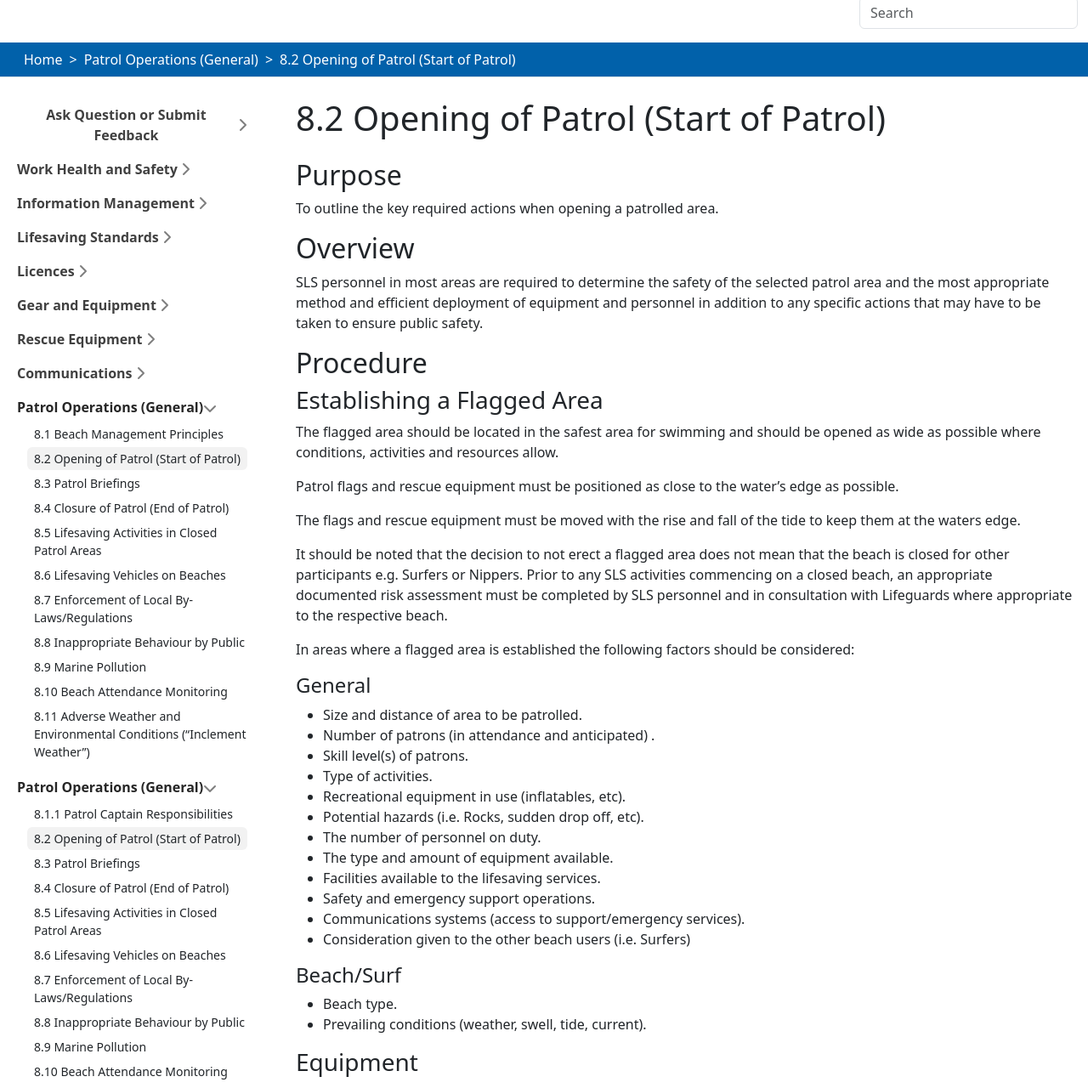
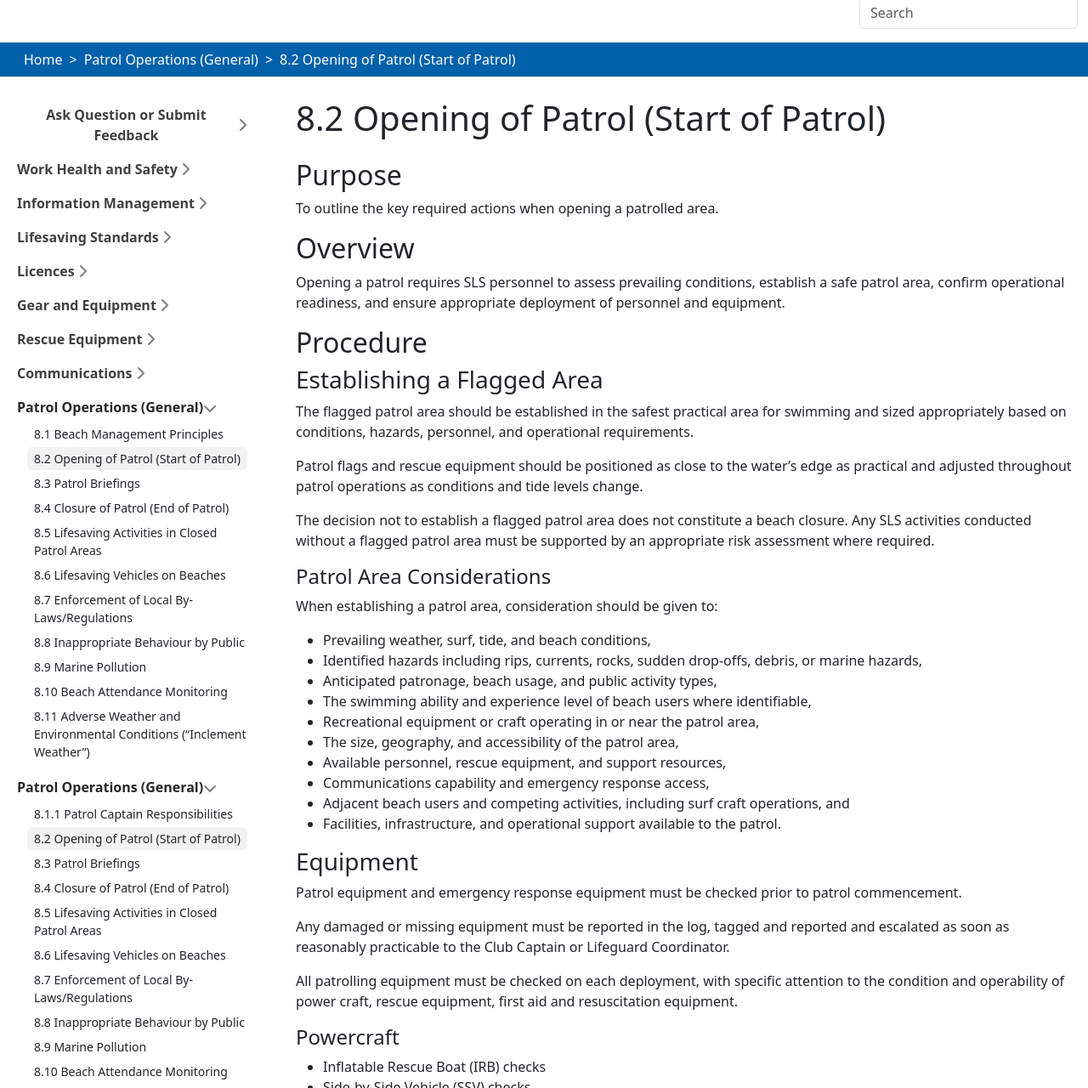
Before and after one commit to slssa-soc/sops-working, a Jekyll site: the page built from 8-patrol-operations-general/8.2-opening-of-patrol-start-of-patrol.md, in a window 1280 px wide and 1400 px high, cut to the strip 120-1400 px from the top of the window. Shown: the whole strip at 85% size. Built offline with Jekyll 4.4.1, drawn with Linux system fonts in a browser that asks for light colours; some of the changed text lies outside the part shown.

Commit message:
Refine SOP 8.2 Opening of Patrol with operational risk assessment, patrol area considerations, equipment readiness, and SOC sign-on procedures

```diff
--- a/8-patrol-operations-general/8.2-opening-of-patrol-start-of-patrol.md
+++ b/8-patrol-operations-general/8.2-opening-of-patrol-start-of-patrol.md
@@ -12,47 +12,38 @@ To outline the key required actions when opening a patrolled area.
 
 ## Overview
 
-SLS personnel in most areas are required to determine the safety of the selected patrol area and the most appropriate method and efficient deployment of equipment and personnel in addition to any specific actions that may have to be taken to ensure public safety.
+Opening a patrol requires SLS personnel to assess prevailing conditions, establish a safe patrol area, confirm operational readiness, and ensure appropriate deployment of personnel and equipment.
 
 ## Procedure
 
 ### Establishing a Flagged Area
 
-The flagged area should be located in the safest area for swimming and should be opened as wide as possible where conditions, activities and resources allow.
+The flagged patrol area should be established in the safest practical area for swimming and sized appropriately based on conditions, hazards, personnel, and operational requirements.
 
-Patrol flags and rescue equipment must be positioned as close to the water’s edge as possible.
+Patrol flags and rescue equipment should be positioned as close to the water’s edge as practical and adjusted throughout patrol operations as conditions and tide levels change.
 
-The flags and rescue equipment must be moved with the rise and fall of the tide to keep them at the waters edge.
+The decision not to establish a flagged patrol area does not constitute a beach closure. Any SLS activities conducted without a flagged patrol area must be supported by an appropriate risk assessment where required.
 
-It should be noted that the decision to not erect a flagged area does not mean that the beach is closed for other participants e.g. Surfers or Nippers. Prior to any SLS activities commencing on a closed beach, an appropriate documented risk assessment must be completed by SLS personnel and in consultation with Lifeguards where appropriate to the respective beach.
+#### Patrol Area Considerations
 
-In areas where a flagged area is established the following factors should be considered:
+When establishing a patrol area, consideration should be given to:
 
-#### General
-
-- Size and distance of area to be patrolled.
-- Number of patrons (in attendance and anticipated) .
-- Skill level(s) of patrons.
-- Type of activities.
-- Recreational equipment in use (inflatables, etc).
-- Potential hazards (i.e. Rocks, sudden drop off, etc).
-- The number of personnel on duty.
-- The type and amount of equipment available.
-- Facilities available to the lifesaving services.
-- Safety and emergency support operations.
-- Communications systems (access to support/emergency services).
-- Consideration given to the other beach users (i.e. Surfers)
-
-#### Beach/Surf
-
-- Beach type.
-- Prevailing conditions (weather, swell, tide, current).
+- Prevailing weather, surf, tide, and beach conditions,
+- Identified hazards including rips, currents, rocks, sudden drop-offs, debris, or marine hazards,
+- Anticipated patronage, beach usage, and public activity types,
+- The swimming ability and experience level of beach users where identifiable,
+- Recreational equipment or craft operating in or near the patrol area,
+- The size, geography, and accessibility of the patrol area,
+- Available personnel, rescue equipment, and support resources,
+- Communications capability and emergency response access,
+- Adjacent beach users and competing activities, including surf craft operations, and
+- Facilities, infrastructure, and operational support available to the patrol.
 
 ### Equipment
 
-It is the responsibility of the Patrol Captain / Senior Lifeguard to ensure that all emergency equipment is in place and in working order.
+Patrol equipment and emergency response equipment must be checked prior to patrol commencement.
 
-Any damaged or missing equipment must be reported in the log, tagged and communicated ASAP to the Club Captain or Lifeguard Supervisor.
+Any damaged or missing equipment must be reported in the log, tagged and reported and escalated as soon as reasonably practicable to the Club Captain or Lifeguard Coordinator.
 
 All patrolling equipment must be checked on each deployment, with specific attention to the condition and operability of power craft, rescue equipment, first aid and resuscitation equipment.
 
@@ -71,7 +62,7 @@ All patrolling equipment must be checked on each deployment, with specific atten
 
 - System test and miscellaneous equipment check.
 - Check oxygen cylinder is over 1⁄2 full.
-- It is strongly recommended that at least 1 full backup cylinder is available.
+- At least one spare oxygen cylinder should be available where practicable.
 
 #### Defibrillators
 
@@ -83,13 +74,13 @@ All patrolling equipment must be checked on each deployment, with specific atten
 
 #### Radios
 
-- Fully charged and operational and set to the correct channel(s) as per [SOP 8.1 - Beach Management Methods and Roles](../8-patrol-operations-general/8.1-beach-management-methods-and-roles.md).
+- Fully charged and operational and set to the correct channel(s) as per [SOP 7.5 - Zones and Channels](../7-communications/7.5-zones-and-channels.md).
 
 ### Patrol Sign On Procedure
 
-The Patrol Captain / Senior Lifeguard must report to the SOC for a radio check when they have commenced patrol.
+Patrols must complete a radio communications check with the State Operations Centre (SOC) following patrol commencement.
 
-The Operations App is the primary method to update the patrol status (sign on/off) with radio as a backup.
+The Operations App is the primary method for patrol sign on and sign off, with radio communications used as a backup where required.
 
 ## Reference
 
```
